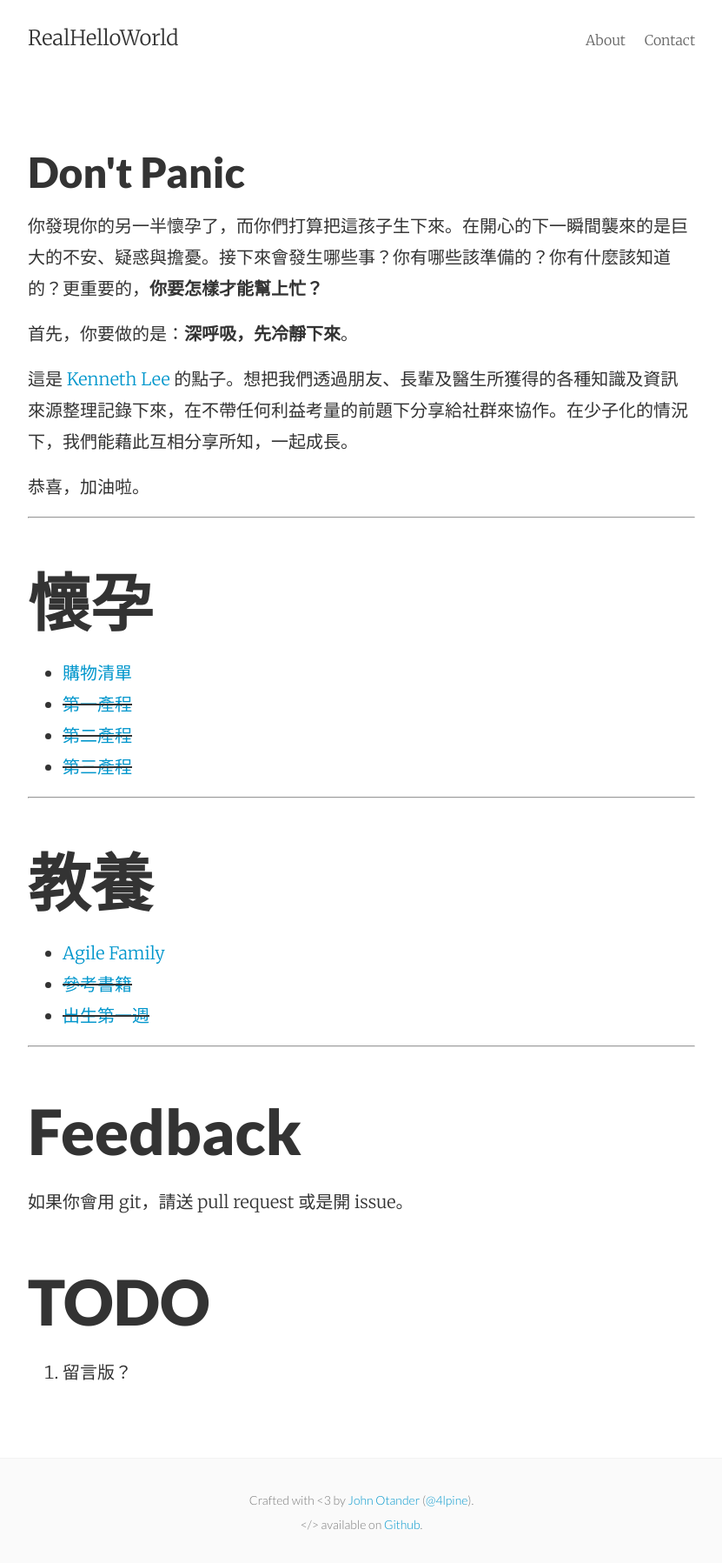
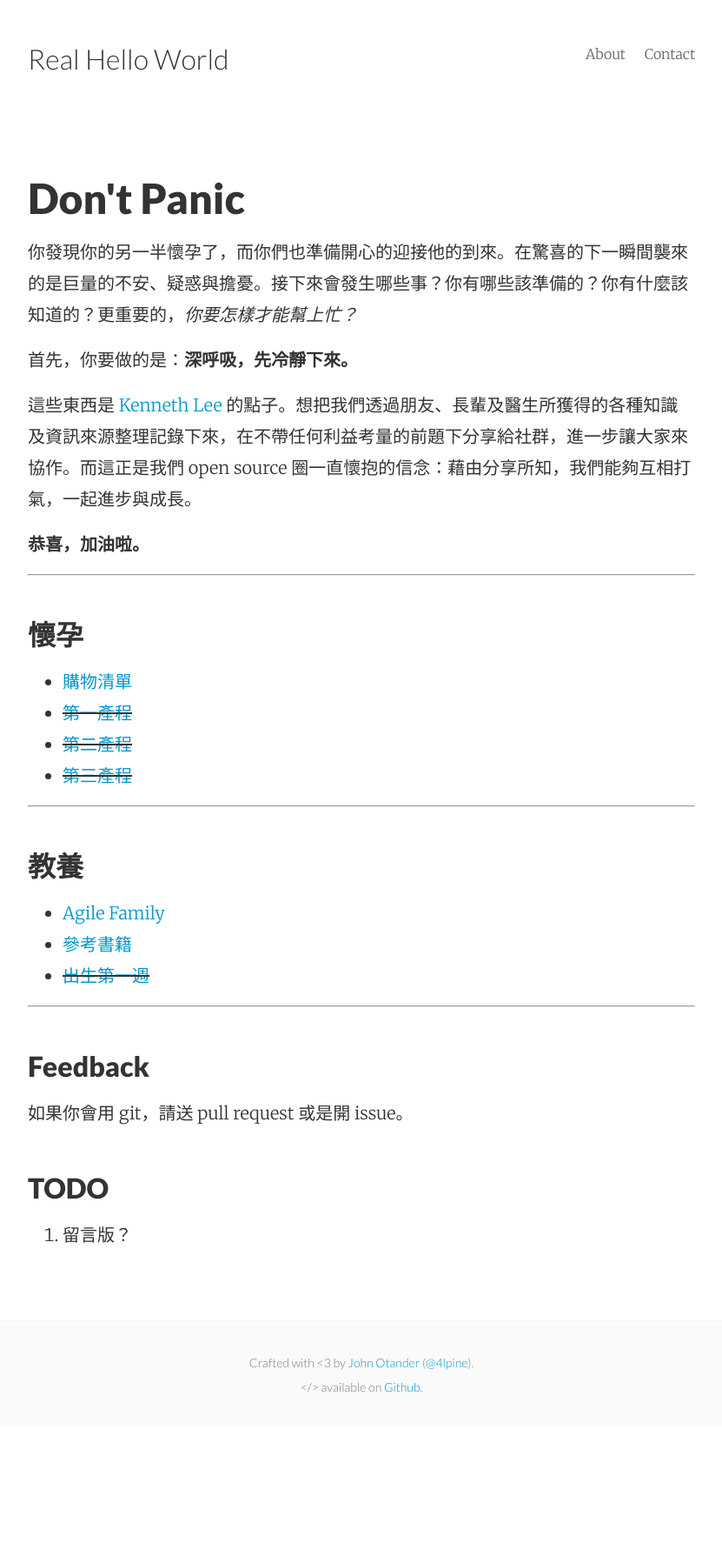
Before and after one commit to taiansu/RealHelloWorld, a Jekyll site: the page built from index.md, in a window 1280 px wide. Shown: the whole page at 87% size, without its empty margins (224-1055 px from the left). Built offline with Jekyll 4.4.1, drawn with Linux system fonts in a browser that asks for light colours; Markdown is read by kramdown in place of the engine named in the settings; after the commit the page ends 1639 px from its top, so only the background shows below that.

Commit message:
adjust style, add books post, fix config

```diff
--- a/_config.yml
+++ b/_config.yml
@@ -1,7 +1,8 @@
 # Site settings
-title: RealHelloWorld
+title: Real Hello World
 locale: zh_TW
 description: The baby raising guide for geek
+url: "http://taiansu.github.io/RealHelloWorld"
 baseurl: /RealHelloWorld
 google_analytics:
 
--- a/_includes/header.html
+++ b/_includes/header.html
@@ -1,7 +1,7 @@
 <header class="site-header px2 px-responsive">
   <div class="mt2 wrap">
     <div class="measure">
-      <a href="{{ site.url }}" class="left">{{ site.title }}</a>
+      <h1><a href="{{ site.url }}" class="left">{{ site.title }}</a></h1>
       <nav class="site-nav right">
         {% include navigation.html %}
       </nav>
--- a/_local_config.yml
+++ b/_local.yml
@@ -1,7 +1,8 @@
 # Site settings
-title: RealHelloWorld
+title: Real Hello World
 locale: zh_TW
 description: The baby raising guide for geek
+url: "/"
 baseurl: ""
 google_analytics:
 
--- a/css/basscss.css
+++ b/css/basscss.css
@@ -85,8 +85,8 @@ small, .small, .f5 {
 }
 @media screen and (min-width: 64em) {
   .h1 {
-    font-size: 6rem;
-    line-height: 8rem;
+    font-size: 4rem;
+    line-height: 5rem;
   }
 
   .h2 {
--- a/css/pixyll.css
+++ b/css/pixyll.css
@@ -14,7 +14,7 @@
 */
 
 body {
-  font-family: "Merriweather", "PT Serif", Georgia, "Times New Roman", serif;
+  font-family: "Merriweather", "Palatino Linotype", "Book Antiqua", Palatino, 'Hiragino Sans GB', 'STHeitiTC-Light', 'HeitiTC Light', "WenQuanYi Zen Hei", "微軟正黑體", 'Microsoft JhengHei', 'Microsoft YaHei', 微软雅黑, sans-serif;
 }
 
 html, body {
@@ -263,24 +263,6 @@ h6 {
     font-size: 1.25rem;
   }
 
-  .h1,
-  h1 {
-    font-size: 3.25rem;
-    line-height: 4.5rem;
-  }
-
-  .h2,
-  h2 {
-    font-size: 2rem;
-    line-height: 2.5rem;
-  }
-
-  .h3,
-  h3 {
-    font-size: 1.5rem;
-    line-height: 2rem;
-  }
-
   .p,
   p,
   li {
@@ -310,18 +292,6 @@ h6 {
 }
 
 @media screen and (min-width: 64em) {
-  .h1,
-  h1 {
-    font-size: 4.5rem;
-    line-height: 6rem;
-  }
-
-  .h2,
-  h2 {
-    font-size: 3rem;
-    line-height: 3.5rem;
-  }
-
   .posts .post-meta {
     padding-bottom: .25rem;
   }
--- a/index.md
+++ b/index.md
@@ -3,13 +3,13 @@ layout: page
 title: Don't Panic
 ---
 
-你發現你的另一半懷孕了，而你們打算把這孩子生下來。在開心的下一瞬間襲來的是巨大的不安、疑惑與擔憂。接下來會發生哪些事？你有哪些該準備的？你有什麼該知道的？更重要的，**你要怎樣才能幫上忙？**
+你發現你的另一半懷孕了，而你們也準備開心的迎接他的到來。在驚喜的下一瞬間襲來的是巨量的不安、疑惑與擔憂。接下來會發生哪些事？你有哪些該準備的？你有什麼該知道的？更重要的，_你要怎樣才能幫上忙？_
 
- 首先，你要做的是：__深呼吸，先冷靜下來__。
+首先，你要做的是：**深呼吸，先冷靜下來。**
 
-這是 [Kenneth Lee](https://github.com/cyanglee) 的點子。想把我們透過朋友、長輩及醫生所獲得的各種知識及資訊來源整理記錄下來，在不帶任何利益考量的前題下分享給社群來協作。在少子化的情況下，我們能藉此互相分享所知，一起成長。
+這些東西是 [Kenneth Lee](https://github.com/cyanglee) 的點子。想把我們透過朋友、長輩及醫生所獲得的各種知識及資訊來源整理記錄下來，在不帶任何利益考量的前題下分享給社群，進一步讓大家來協作。而這正是我們 open source 圈一直懷抱的信念：藉由分享所知，我們能夠互相打氣，一起進步與成長。
 
- 恭喜，加油啦。
+**恭喜，加油啦。**
 
 ---
 
@@ -25,7 +25,7 @@ title: Don't Panic
 # 教養
 
 * [Agile Family](http://tedxtaipei.com/2013/12/bruce-feiler-agile-programming-for-your-family)
-* ~~[參考書籍](./books)~~
+* [參考書籍](./books)
 * ~~[出生第一週](./)~~
 
 ---
```
Also changed, not shown: _posts/2014-09-10-books.md (added, +12 -0 lines).
